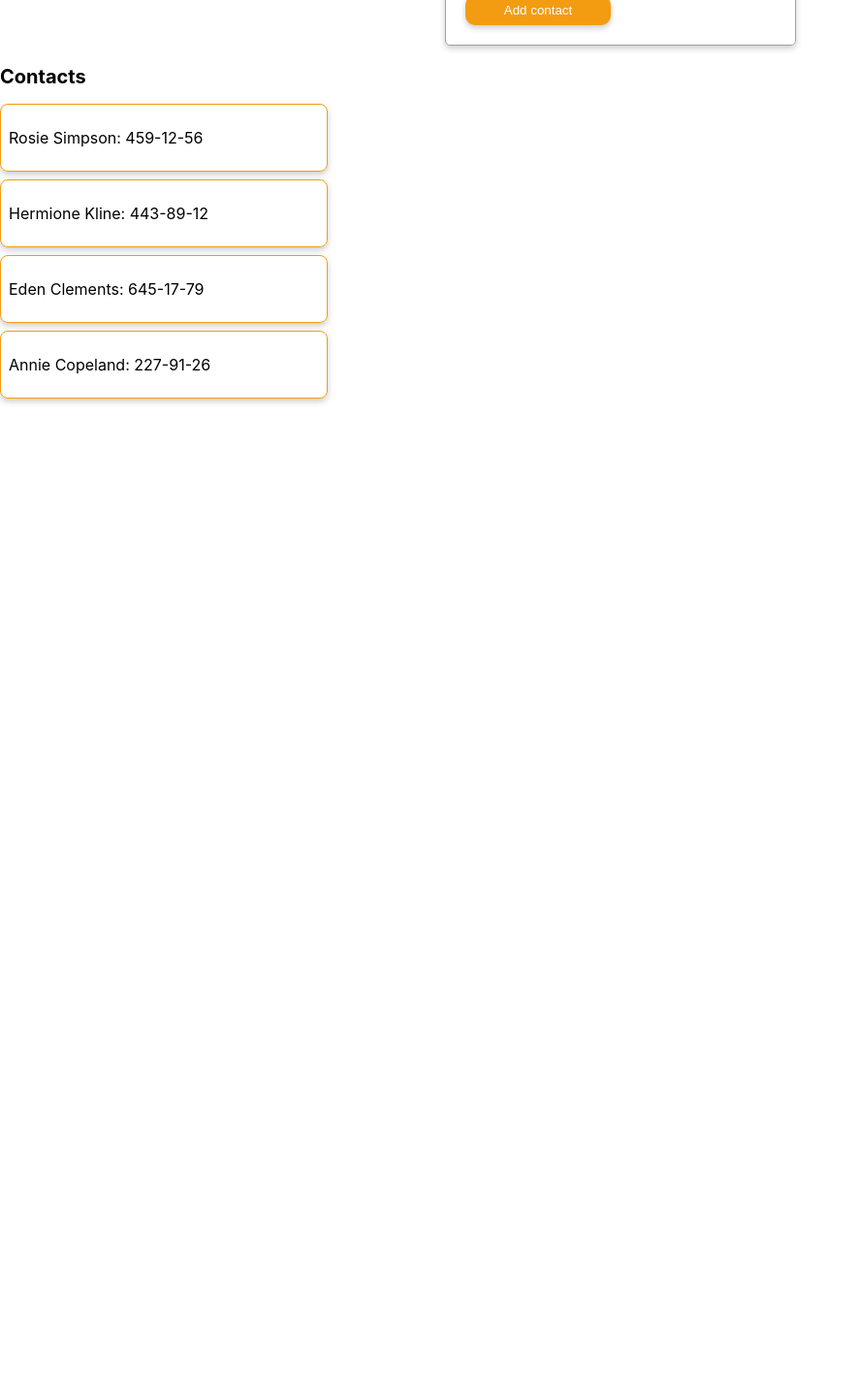
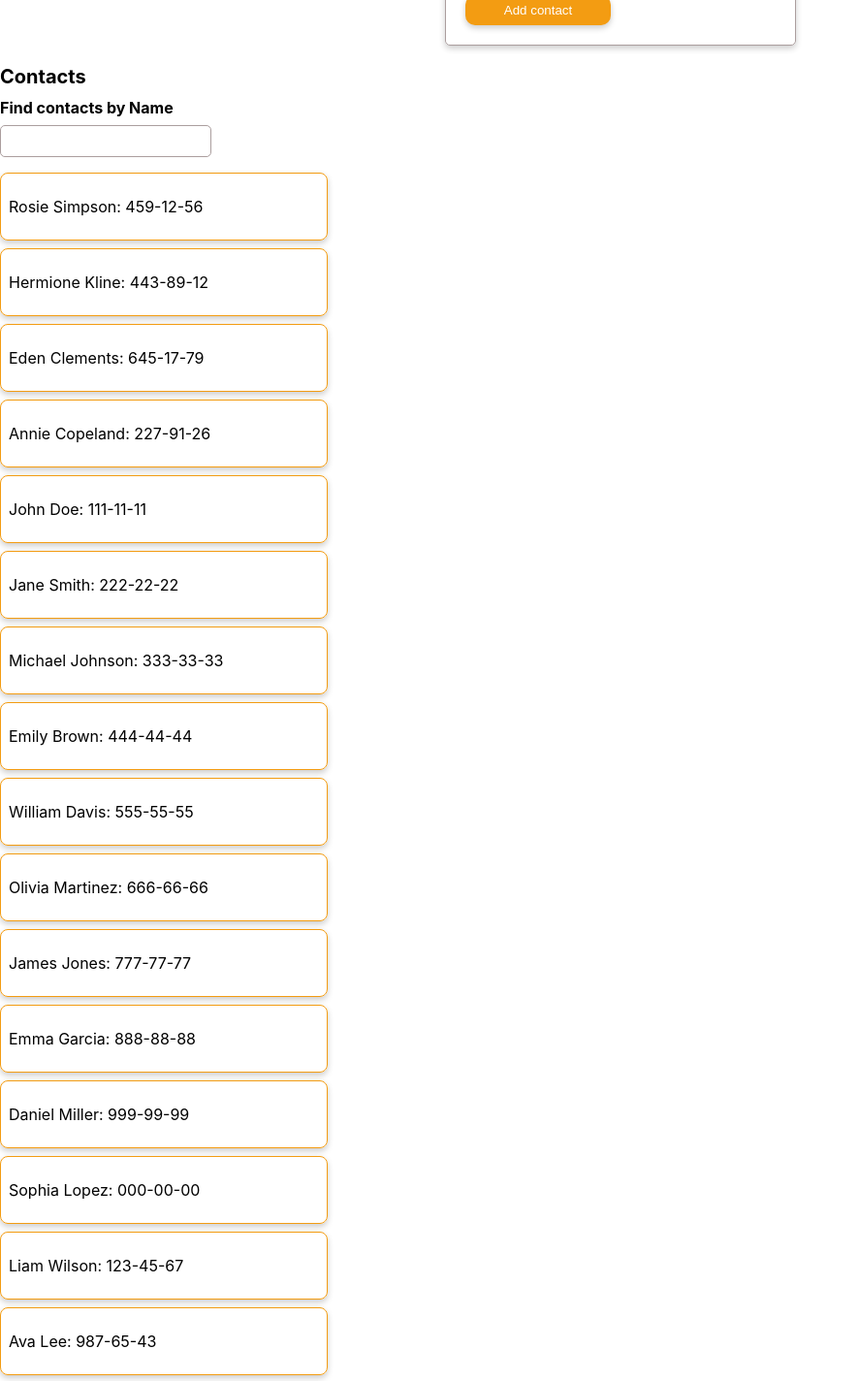
Before and after one commit to PavloGPS/goit-react-hw-02-phonebook, a React (Create React App) app: page / in a window 1280 px wide. Shown: the part 260-1684 px from the top of the page at 97% size, without its empty margins (0-886 px from the left). Before the commit the page ends 800 px from the top, so only its background shows below. Built offline with nearby package versions, Linux system fonts and the light colour scheme.

Commit message:
3-rd step is complete
1. adds large hardcoded array generated with gpt/
2. adds filter state , methods, and component with its module.css
it works )

```diff
--- a/src/components/App.jsx
+++ b/src/components/App.jsx
@@ -2,6 +2,7 @@ import React, { Component } from 'react';
 import CreateContactForm from './CreateContactForm/CreateContactForm';
 import ContactsList from './ContactsList/ContactsList';
 import Section from './Section/Section';
+import Filter from './Filter/Filter';
 export class App extends Component {
   state = {
     contacts: [
@@ -9,6 +10,27 @@ export class App extends Component {
       { id: 'id-2', name: 'Hermione Kline', number: '443-89-12' },
       { id: 'id-3', name: 'Eden Clements', number: '645-17-79' },
       { id: 'id-4', name: 'Annie Copeland', number: '227-91-26' },
+      { id: 'id-5', name: 'John Doe', number: '111-11-11' },
+      { id: 'id-6', name: 'Jane Smith', number: '222-22-22' },
+      { id: 'id-7', name: 'Michael Johnson', number: '333-33-33' },
+      { id: 'id-8', name: 'Emily Brown', number: '444-44-44' },
+      { id: 'id-9', name: 'William Davis', number: '555-55-55' },
+      { id: 'id-10', name: 'Olivia Martinez', number: '666-66-66' },
+      { id: 'id-11', name: 'James Jones', number: '777-77-77' },
+      { id: 'id-12', name: 'Emma Garcia', number: '888-88-88' },
+      { id: 'id-13', name: 'Daniel Miller', number: '999-99-99' },
+      { id: 'id-14', name: 'Sophia Lopez', number: '000-00-00' },
+      { id: 'id-15', name: 'Liam Wilson', number: '123-45-67' },
+      { id: 'id-16', name: 'Ava Lee', number: '987-65-43' },
+      { id: 'id-17', name: 'Noah Martin', number: '876-54-32' },
+      { id: 'id-18', name: 'Isabella Allen', number: '765-43-21' },
+      { id: 'id-19', name: 'Lucas Hall', number: '654-32-10' },
+      { id: 'id-20', name: 'Mia Young', number: '321-09-87' },
+      { id: 'id-21', name: 'Ethan Hill', number: '210-98-76' },
+      { id: 'id-22', name: 'Emma Reed', number: '111-22-33' },
+      { id: 'id-23', name: 'Logan Wood', number: '444-55-66' },
+      { id: 'id-24', name: 'Olivia Fisher', number: '777-88-99' },
+      { id: 'id-25', name: 'Aiden Clark', number: '999-00-11' },
     ],
     filter: '',
     name: '',
@@ -19,14 +41,31 @@ export class App extends Component {
       contacts: [newContact, ...prevState.contacts],
     }));
   };
+
+  setFilter = e => {
+    this.setState({ filter: e.currentTarget.value.toLocaleLowerCase() });
+  };
+
+  getFilteredContacts = () => {
+    const { filter, contacts } = this.state;
+    // const normalizedFilter = filter.toLocaleLowerCase();
+    return contacts.filter(contact =>
+      contact.name.toLocaleLowerCase().includes(filter)
+    );
+  };
+
   render() {
+    const { filter } = this.state;
+    const filteredContacts = this.getFilteredContacts();
+
     return (
       <>
         <h1>Phonebook</h1>
         <CreateContactForm onCreateContact={this.addContact} />
 
         <Section title="Contacts">
-          <ContactsList contacts={this.state.contacts} />
+          <Filter value={filter} onChangeFilterValue={this.setFilter} />
+          <ContactsList contacts={filteredContacts} />
         </Section>
       </>
     );
--- a/src/components/CreateContactForm/CreateContactForm.jsx
+++ b/src/components/CreateContactForm/CreateContactForm.jsx
@@ -38,10 +38,10 @@ class CreateContactForm extends Component {
         className={css.createContactForm}
         onSubmit={this.handleCreateContact}
       >
-        <label className={css.labelForm}>
+        <label className={css.formLabel}>
           Name
           <input
-            className={css.inputFieldForm}
+            className={css.formInputField}
             type="text"
             value={name}
             name="name"
@@ -51,10 +51,10 @@ class CreateContactForm extends Component {
             onChange={this.handleOnChange}
           />
         </label>
-        <label className={css.labelForm}>
+        <label className={css.formLabel}>
           Number
           <input
-            className={css.inputFieldForm}
+            className={css.formInputField}
             type="tel"
             value={number}
             name="number"
--- a/src/components/CreateContactForm/CreateContactForm.module.css
+++ b/src/components/CreateContactForm/CreateContactForm.module.css
@@ -12,14 +12,14 @@
   box-shadow: 0 3px 6px rgba(0, 0, 0, 0.2);
 }
 
-.labelForm {
+.formLabel {
   display: flex;
   gap: 8px;
   flex-direction: column;
   font-weight: 700;
 }
 
-.inputFieldForm {
+.formInputField {
   width: 200px;
   padding: 8px;
   border: 1px solid #ab9e9e;
--- /dev/null
+++ b/src/components/Filter/Filter.jsx
@@ -0,0 +1,24 @@
+import React from 'react';
+import PropTypes from 'prop-types';
+import css from './Filter.module.css';
+
+const Filter = ({ value, onChangeFilterValue }) => {
+  return (
+    <label className={css.filterLabel}>
+      Find contacts by Name
+      <input
+        className={css.filterInputField}
+        type="text"
+        value={value}
+        onChange={onChangeFilterValue}
+      ></input>
+    </label>
+  );
+};
+
+Filter.propTypes = {
+  name: PropTypes.string,
+  id: PropTypes.number,
+};
+
+export default Filter;
--- /dev/null
+++ b/src/components/Filter/Filter.module.css
@@ -0,0 +1,15 @@
+.filterLabel {
+  display: flex;
+  gap: 8px;
+  flex-direction: column;
+  font-weight: 700;
+}
+
+.filterInputField {
+  width: 200px;
+  padding: 8px;
+  border: 1px solid #ab9e9e;
+  border-radius: 5px;
+  color: #837c7c;
+  outline-color: #f39c12; /* Yellow Pages - Yellow color */
+}
```
